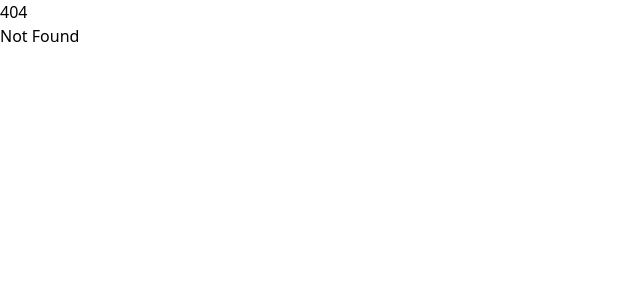
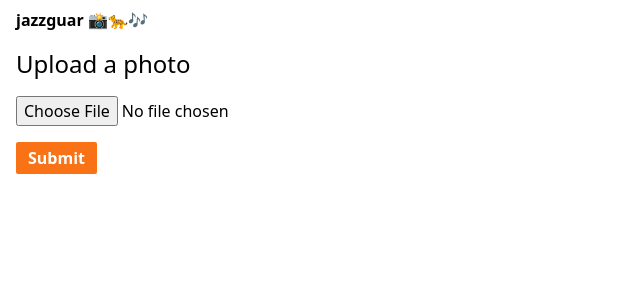
Before and after one commit to yugisu/jazzguar, a SvelteKit app: page /upload in a window 1280 px wide. Before the commit this address had no page. Shown: the top 300 px of the page, without its empty margins (0-640 px from the left). Built offline with nearby package versions, Linux system fonts and the light colour scheme.

Commit message:
Scaffold basic routes

```diff
--- /dev/null
+++ b/src/lib/components/Button.svelte
@@ -0,0 +1,6 @@
+<button
+	{...$$props}
+	class="cursor-pointer select-none rounded-sm bg-orange-500 px-3 py-1 font-bold text-white hover:bg-orange-400 active:bg-orange-600 {$$props.class}"
+>
+	<slot />
+</button>
--- /dev/null
+++ b/src/lib/components/ButtonLink.svelte
@@ -0,0 +1,10 @@
+<script lang="ts">
+	export let href: string;
+</script>
+
+<a
+	{href}
+	class="cursor-pointer select-none rounded-sm bg-orange-500 px-3 py-1 font-bold text-white hover:bg-orange-400 active:bg-orange-600"
+>
+	<slot />
+</a>
--- /dev/null
+++ b/src/lib/components/Header.svelte
@@ -0,0 +1,3 @@
+<header class="bg-white px-4 py-2">
+	<span class="select-none font-extrabold">jazzguar 📸🐆🎶</span>
+</header>
--- a/src/routes/+layout.svelte
+++ b/src/routes/+layout.svelte
@@ -1,5 +1,10 @@
 <script>
 	import './global.css';
+
+	import Header from '$lib/components/Header.svelte';
 </script>
 
-<slot />
+<Header />
+<main class="px-4 py-2">
+	<slot />
+</main>
--- a/src/routes/+page.svelte
+++ b/src/routes/+page.svelte
@@ -1,6 +1,5 @@
 <script>
-	console.log('yallo world!');
+	import ButtonLink from '$lib/components/ButtonLink.svelte';
 </script>
 
-<h1>Welcome to SvelteKit</h1>
-<p>Visit <a href="https://kit.svelte.dev">kit.svelte.dev</a> to read the documentation</p>
+<ButtonLink href="/upload">Upload a photo</ButtonLink>
--- /dev/null
+++ b/src/routes/upload/+page.svelte
@@ -0,0 +1,11 @@
+<script>
+	import Button from '$lib/components/Button.svelte';
+</script>
+
+<form class="flex w-full max-w-3xl flex-col items-start gap-4" on:submit|preventDefault={() => console.log('yay')}>
+	<h1 class="text-2xl">Upload a photo</h1>
+
+	<input name="file" type="file" />
+
+	<Button type="submit">Submit</Button>
+</form>
```
